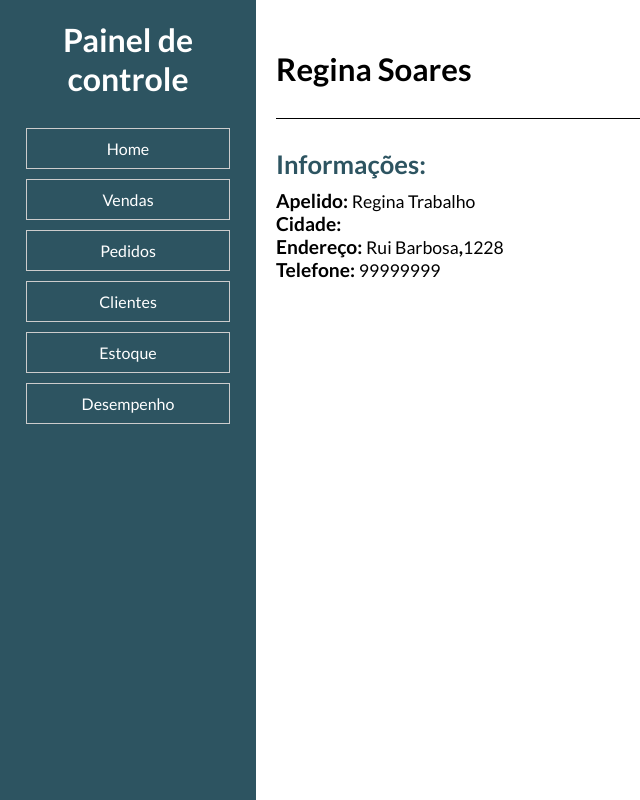
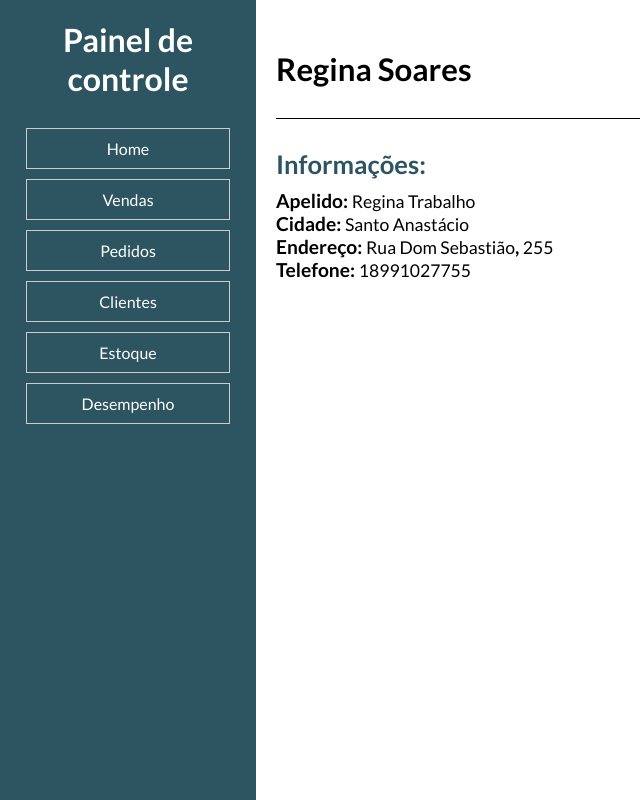
Before and after one commit to heitor2002/gerenciador-de-vendas, a React (Vite) app: page /clientes/1 in a window 1280 px wide. Shown: the whole page, without its empty margins (0-640 px from the left). Built offline with nearby package versions, Linux system fonts and the light colour scheme; data requests are answered from the project's data file.

Commit message:
docs: correção no db.

```diff
--- a/data/db.json
+++ b/data/db.json
@@ -35,16 +35,14 @@
         {
             "id": 2,
             "name": "Ângela Pinheiro",
-            "nickname": "",
+            "nickname": "Apelido",
             "status": true,
-            "contact": [
-                {
-                    "phone": 18991037755,
-                    "city": "Santo Anastácio",
-                    "address": "Rua Dom Sebastião",
-                    "addressNumber": 252
-                }
-            ],
+            "contact": {
+                "phone": 18991037755,
+                "city": "Santo Anastácio",
+                "address": "Rua Dom Sebastião",
+                "addressNumber": 252
+            },
             "sales": [
                 {
                     "id": 1981553,
--- a/src/components/PageClient.jsx
+++ b/src/components/PageClient.jsx
@@ -1,4 +1,4 @@
-import { useEffect, useState } from "react";
+import { useState } from "react";
 import { useParams } from "react-router-dom";
 import fetchClients from "../fetchClients";
 import InformationClient from "./box-components/InformationClient";
@@ -25,14 +25,14 @@ const PageClient = () => {
                 Apelido: <span>{clientsInformation.nickname}</span>
               </h3>
               <h3>
-                Cidade: <span>{}</span>
+                Cidade: <span>{clientsInformation.contact?.city}</span>
               </h3>
               <h3>
-                Endereço: <span>Rui Barbosa</span>,
-                <span>1228</span>
+                Endereço: <span>{clientsInformation.contact?.address}</span>,
+                <span> {clientsInformation.contact?.addressNumber}</span>
               </h3>
               <h3>
-                Telefone: <span>99999999</span>
+                Telefone: <span>{clientsInformation.contact?.phone}</span>
               </h3>
             </div>
           </>
```
